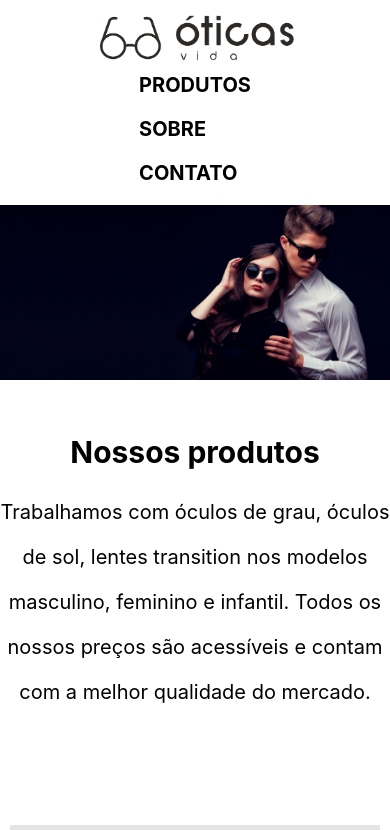
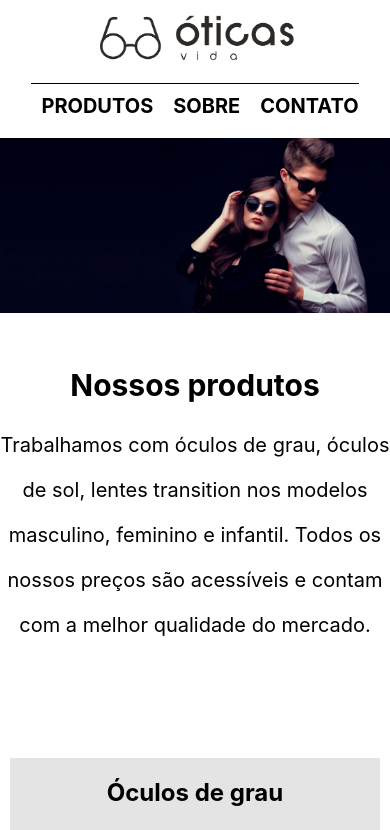
Before and after one commit to driwcoder/loja-de-oculos, a React (Create React App) app: page / in a window 390 px wide. Shown: the top 830 px of the page. Built offline with nearby package versions, Linux system fonts and the light colour scheme.

Commit message:
att sizes

```diff
--- a/src/components/Content/Sobre/style.css
+++ b/src/components/Content/Sobre/style.css
@@ -85,4 +85,12 @@
   .box-sobre img {
     height: 300px;
   }
+
+  .sobre-content h1 {
+    font-size: 25px;
+  }
+  .sobre-content p {
+    margin: 20px 0;
+    font-size: 20px;
+  }
 }
--- a/src/components/Header/style.css
+++ b/src/components/Header/style.css
@@ -33,6 +33,7 @@ header img {
 @media screen and (max-width: 550px) {
   nav {
     display: flex;
-    flex-direction: column;
+    margin-top: 20px;
+    border-top: 1px solid black;
   }
 }
```
